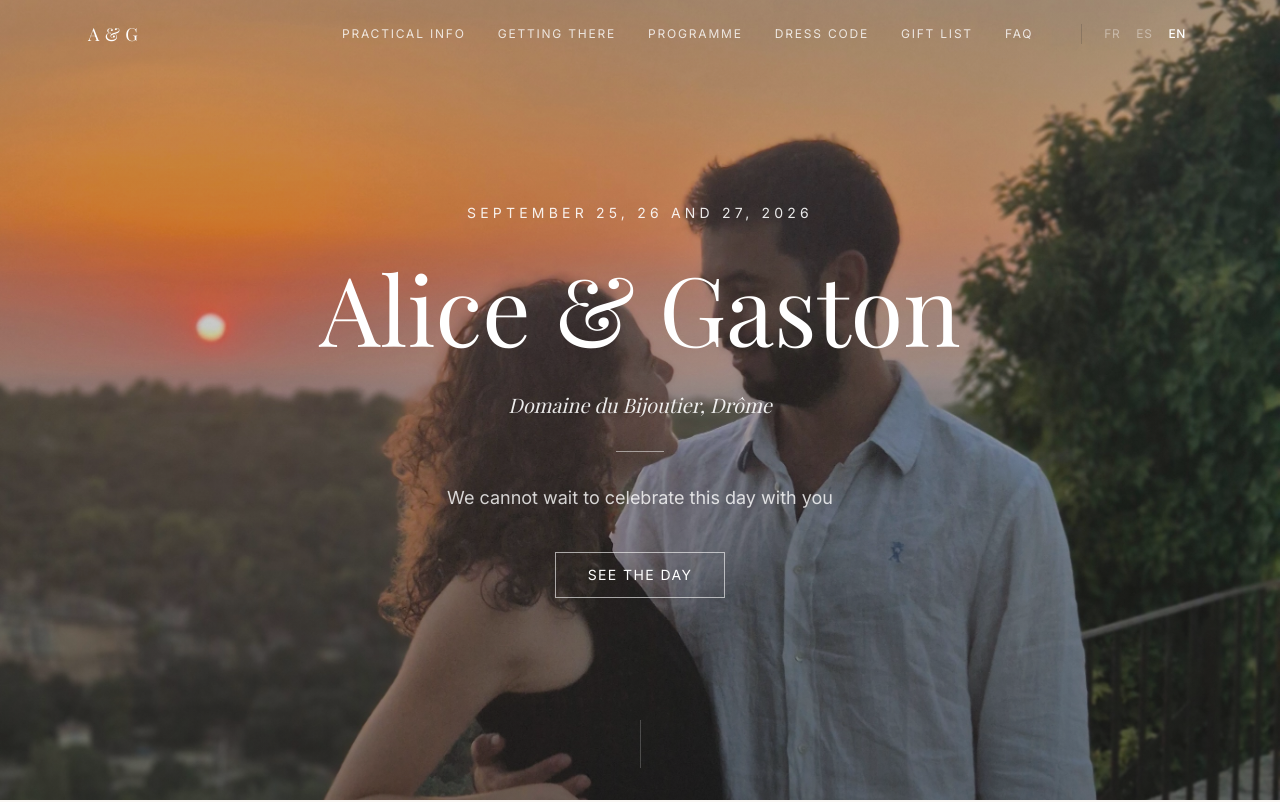
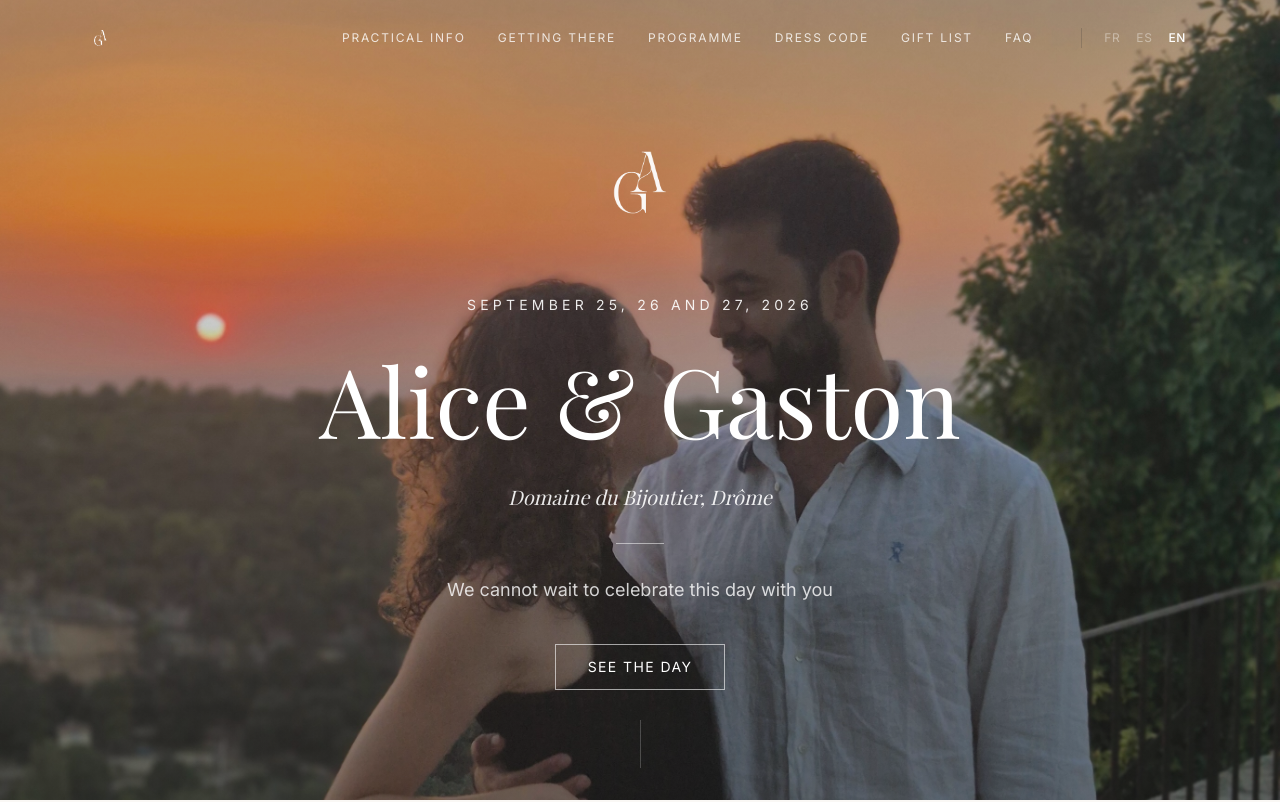
Before and after one commit to Gaston-Volpellier/wedding-site, a Next.js app: page / in a window 1280 px wide. Shown: the top 802 px of the page. Built offline with nearby package versions, Linux system fonts and the light colour scheme; a web font is replaced by a local one.

Commit message:
Add logo component and used it in Footer, Hero, and Navigation components.

```diff
--- a/src/app/layout.tsx
+++ b/src/app/layout.tsx
@@ -21,8 +21,8 @@ export const metadata: Metadata = {
   description:
     'Nous avons hâte de célébrer ce jour avec vous. Toutes les informations pour notre mariage.',
   icons: {
-    icon: [{ url: '/icon.png', type: 'image/png' }],
-    apple: [{ url: '/icon.png', type: 'image/png' }],
+    icon: [{ url: '/images/logo.png', type: 'image/png' }],
+    apple: [{ url: '/images/logo.png', type: 'image/png' }],
   },
 };
 
--- a/src/components/Footer.tsx
+++ b/src/components/Footer.tsx
@@ -2,12 +2,15 @@
 
 import { useLocale, t } from "@/lib/i18n";
 import { footer } from "@/lib/content";
+import Logo from "@/components/Logo";
 
 export default function Footer() {
   const { locale } = useLocale();
 
   return (
     <footer className="py-20 md:py-28 px-6 bg-charcoal text-white text-center">
+      <Logo variant="light" className="h-20 md:h-28 w-auto mx-auto mb-8 opacity-90" />
+
       <p className="text-xs tracking-[0.3em] uppercase font-sans opacity-60 mb-6">
         {t(footer.message, locale)}
       </p>
--- a/src/components/Hero.tsx
+++ b/src/components/Hero.tsx
@@ -3,6 +3,7 @@
 import { useState, useEffect, useCallback, useRef } from 'react';
 import { useLocale, t } from '@/lib/i18n';
 import { hero } from '@/lib/content';
+import Logo from '@/components/Logo';
 
 const DESKTOP_CANDIDATES = [
   '/images/hero_1.jpeg',
@@ -106,6 +107,11 @@ export default function Hero() {
 
       {/* Content */}
       <div className="relative z-20 text-center text-white px-6 max-w-3xl mx-auto">
+        <Logo
+          variant="light"
+          className="h-24 md:h-32 lg:h-36 w-auto mx-auto mb-10 opacity-95"
+        />
+
         <p className="text-sm tracking-[0.3em] uppercase font-sans mb-6 opacity-90">
           {t(hero.date, locale)}
         </p>
--- /dev/null
+++ b/src/components/Logo.tsx
@@ -0,0 +1,24 @@
+import Image from 'next/image';
+
+type LogoProps = {
+  className?: string;
+  variant?: 'dark' | 'light';
+  priority?: boolean;
+};
+
+export default function Logo({
+  className = 'h-10 w-auto',
+  variant = 'dark',
+  priority = false,
+}: LogoProps) {
+  return (
+    <Image
+      src="/images/logo.png"
+      alt="Alice & Gaston"
+      width={596}
+      height={842}
+      priority={priority}
+      className={`object-contain ${variant === 'light' ? 'brightness-0 invert' : ''} ${className}`}
+    />
+  );
+}
--- a/src/components/Navigation.tsx
+++ b/src/components/Navigation.tsx
@@ -3,6 +3,7 @@
 import { useState, useEffect } from 'react';
 import { useLocale, t, type Locale } from '@/lib/i18n';
 import { nav } from '@/lib/content';
+import Logo from '@/components/Logo';
 
 const localeLabels: Record<Locale, string> = {
   fr: 'FR',
@@ -47,14 +48,17 @@ export default function Navigation() {
         }`}
       >
         <div className="max-w-6xl mx-auto px-6 flex items-center justify-between">
-          {/* Logo / couple name */}
+          {/* Logo */}
           <button
             onClick={() => window.scrollTo({ top: 0, behavior: 'smooth' })}
-            className={`font-serif text-lg tracking-wide transition-colors duration-300 cursor-pointer ${
-              scrolled ? 'text-charcoal' : 'text-white'
-            }`}
+            className="cursor-pointer transition-opacity duration-300 hover:opacity-80"
+            aria-label="Retour en haut"
           >
-            A &amp; G
+            <Logo
+              variant={scrolled ? 'dark' : 'light'}
+              className="h-9 w-auto"
+              priority
+            />
           </button>
 
           {/* Desktop links */}
```
Also changed, not shown: public/images/logo.png (added).
